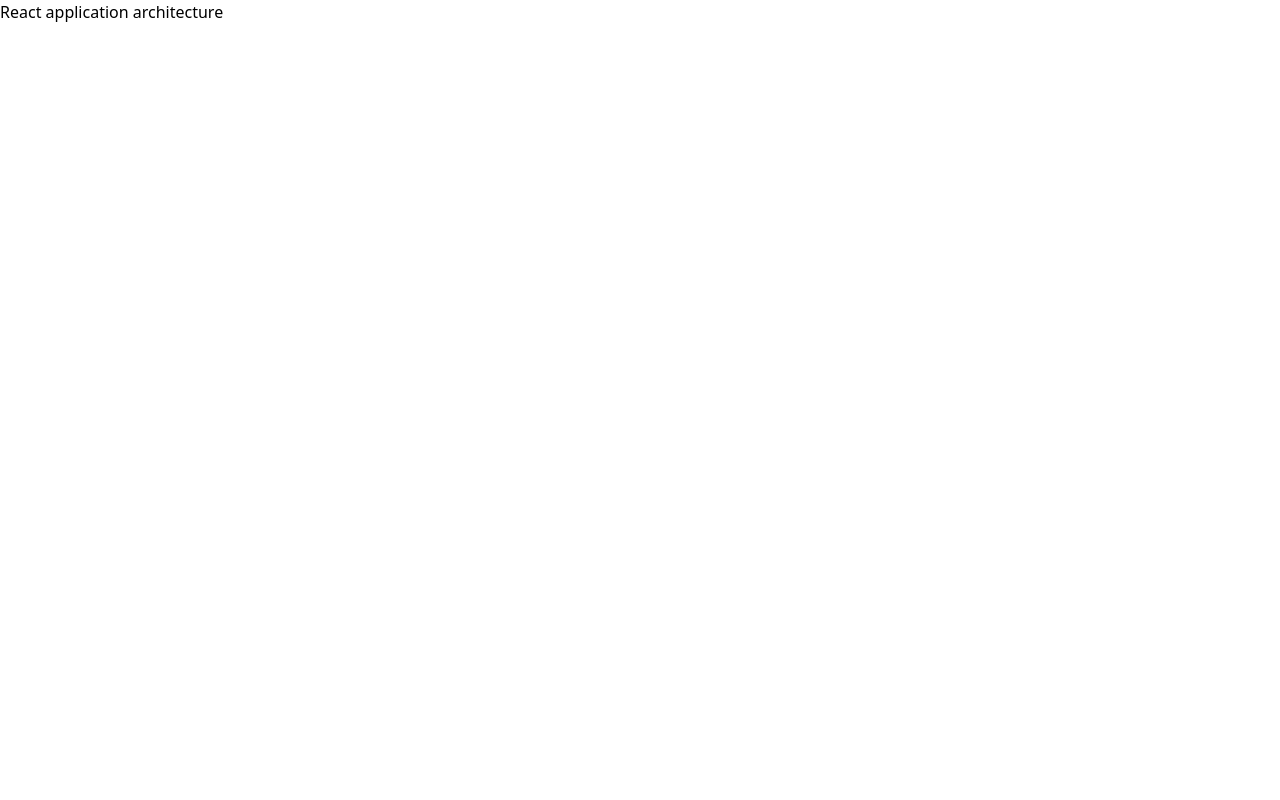
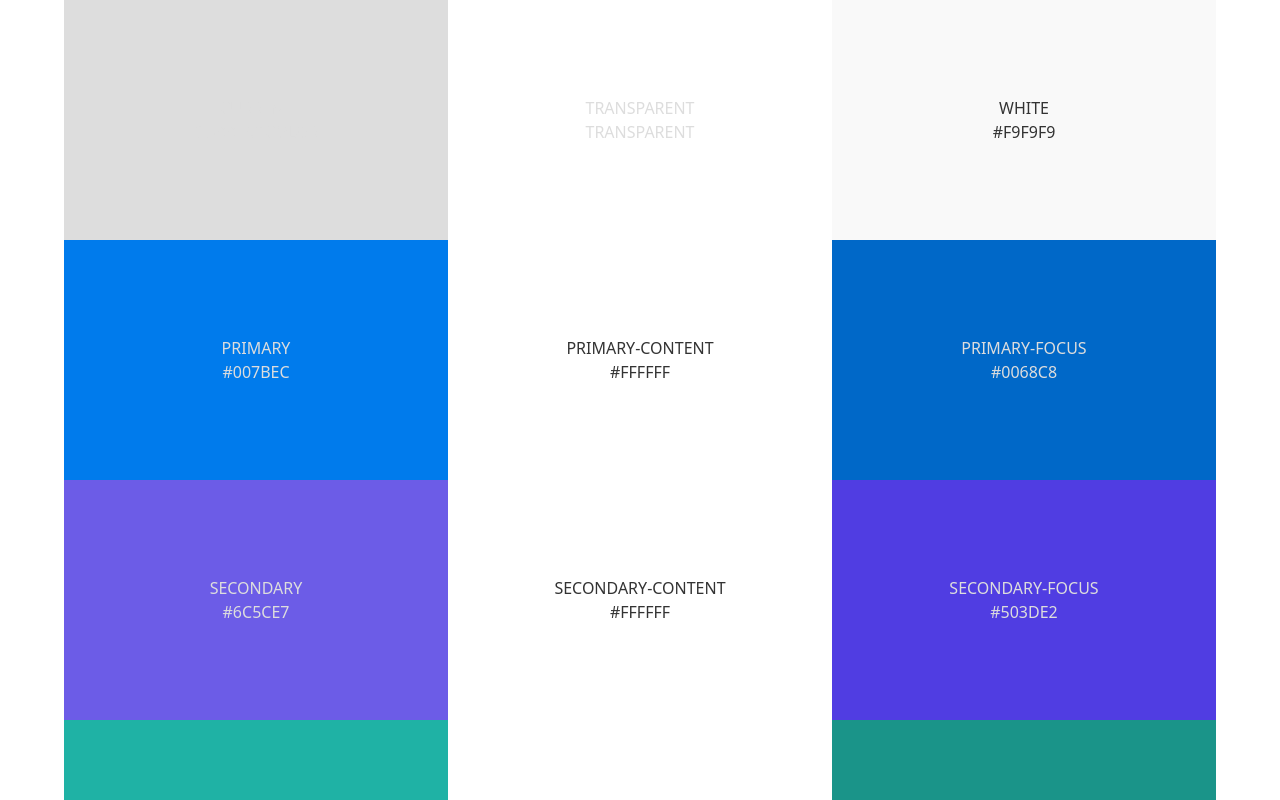
Before and after one commit to amanjiw/classbon, a Next.js app: page / in a window 1280 px wide. Shown: the top 800 px of the page. Built offline with nearby package versions, Linux system fonts and the light colour scheme.

Commit message:
base config

```diff
--- /dev/null
+++ b/src/app/_components/colors/colors.tsx
@@ -0,0 +1,34 @@
+"use client";
+import React from "react";
+import { tailwindColors } from "../../../../tailwind.config";
+import { colord } from "colord";
+
+const getTextColor = (backgroundColor: string): string =>
+	colord(backgroundColor).isDark() ? "#dddddd" : "#333333";
+
+const Colors: React.FC = () => {
+	return (
+		<div className="flex flex-wrap justify-center" dir="ltr">
+			{Object.entries(tailwindColors).map(([name, color]) => (
+				<ColorBox name={name} color={color} />
+			))}
+		</div>
+	);
+};
+
+export default Colors;
+
+const ColorBox: React.FC<{ name: string; color: string }> = ({
+	color,
+	name,
+}) => {
+	return (
+		<div
+			className="w-96 h-60 flex flex-col  items-center justify-center text-center uppercase"
+			style={{ backgroundColor: color, color: getTextColor(color) }}
+		>
+			<span>{name}</span>
+			<span>{color}</span>
+		</div>
+	);
+};
--- a/src/app/layout.tsx
+++ b/src/app/layout.tsx
@@ -6,7 +6,7 @@
 	children: React.ReactNode;
 }) {
 	return (
-		<html lang="en">
+		<html lang="en" dir="rtl">
 			<body>{children}</body>
 		</html>
 	);
--- a/src/app/page.tsx
+++ b/src/app/page.tsx
@@ -1,5 +1,10 @@
 import Image from "next/image";
+import Colors from "./_components/colors/colors";
 
 export default function Home() {
-	return <div className=""> React application architecture</div>;
+	return (
+		<div className="">
+			<Colors />
+		</div>
+	);
 }
--- a/tailwind.config.ts
+++ b/tailwind.config.ts
@@ -1,4 +1,53 @@
 import type { Config } from "tailwindcss";
+import { colord, extend } from "colord";
+import { preconnect } from "react-dom";
+import mixPlugin from "colord/plugins/mix";
+
+extend([mixPlugin]);
+
+const generateDarkenColorFrom = (input: string, percentage = 0.07): string => {
+	return colord(input).darken(percentage).toHex();
+};
+
+const generateForegroundColorFrom = (input: string, percentage = 0.8): string =>
+	colord(input)
+		.mix(colord(input).isDark() ? "white" : "black", percentage)
+		.toHex();
+
+export const tailwindColors: { [key: string]: string } = {
+	current: "currentColor",
+	transparent: "transparent",
+	white: "#F9F9F9",
+	primary: "#007BEC",
+	"primary-content": "#FFFFFF",
+	"primary-focus": generateDarkenColorFrom("#007BEC"),
+	secondary: "#6c5ce7",
+	"secondary-content": "#FFFFFF",
+	"secondary-focus": generateDarkenColorFrom("#6c5ce7"),
+	accent: "#1FB2A5",
+	"accent-content": "#FFFFFF",
+	"accent-focus": generateDarkenColorFrom("#1FB2A5"),
+	neutral: "#2a323c",
+	"neutral-content": generateForegroundColorFrom("#FFFFFF"),
+	"neutral-focus": generateDarkenColorFrom("#2a323c", 0.03),
+	"base-25": "#353d47",
+	"base-50": "#2a323c",
+	"base-75": "#20272e",
+	"base-100": "#1d232a",
+	"base-200": "#191e24",
+	"base-300": "#15191e",
+	"base-content": "#A6ADBB",
+	info: "#3abff8",
+	"info-content": generateForegroundColorFrom("#3abff8"),
+	success: "#36d399",
+	"success-content": generateForegroundColorFrom("#36d399"),
+	warning: "#fbbd23",
+	"warning-content": generateForegroundColorFrom("#fbbd23"),
+	error: "#f87272",
+	"error-content": generateForegroundColorFrom("#f87272"),
+	"gradient-first": "#34eaa0",
+	"gradient-second": "#0fa2e9",
+};
 
 const config: Config = {
 	content: [
@@ -7,6 +56,7 @@
 		"./src/app/**/*.{js,ts,jsx,tsx,mdx}",
 	],
 	theme: {
+		colors: tailwindColors,
 		extend: {},
 	},
 	plugins: [],
```
Also changed, not shown: package.json (+6 -5 lines), 1 other file (tests, documents, lock files or other folders).
